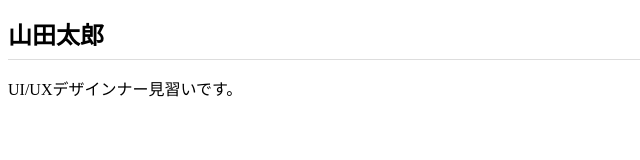
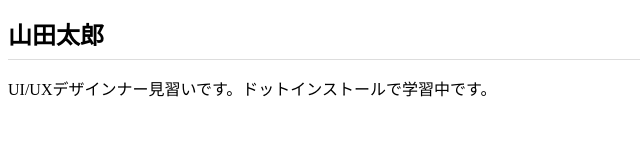
Before and after one commit to fravoflab/flab.github.io, a plain HTML site: page index.html in a window 1280 px wide. Shown: the whole page, without its empty margins (0-640 px from the left). Drawn offline with Linux system fonts and the light colour scheme.

Commit message:
Add files via upload

```diff
--- a/index.html
+++ b/index.html
@@ -7,6 +7,6 @@
 </head>
 <body>
   <h1>山田太郎</h1>
-  <p>UI/UXデザインナー見習いです。</p>
+  <p>UI/UXデザインナー見習いです。ドットインストールで学習中です。</p>
 </body>
 </html>
```
